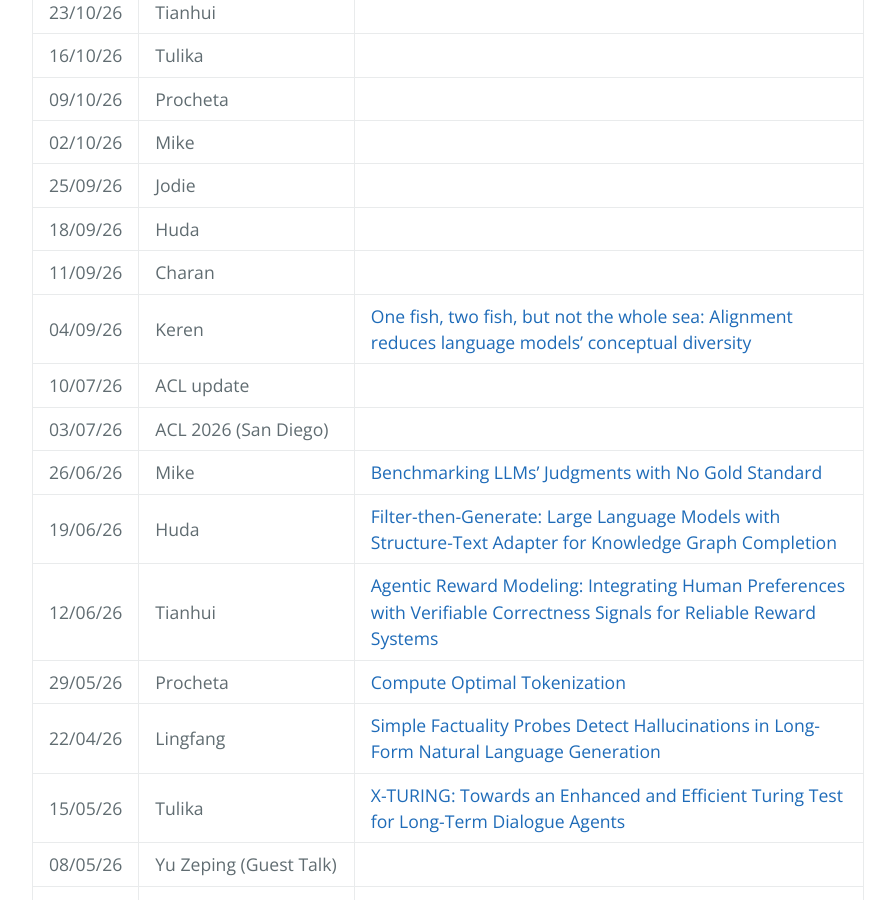
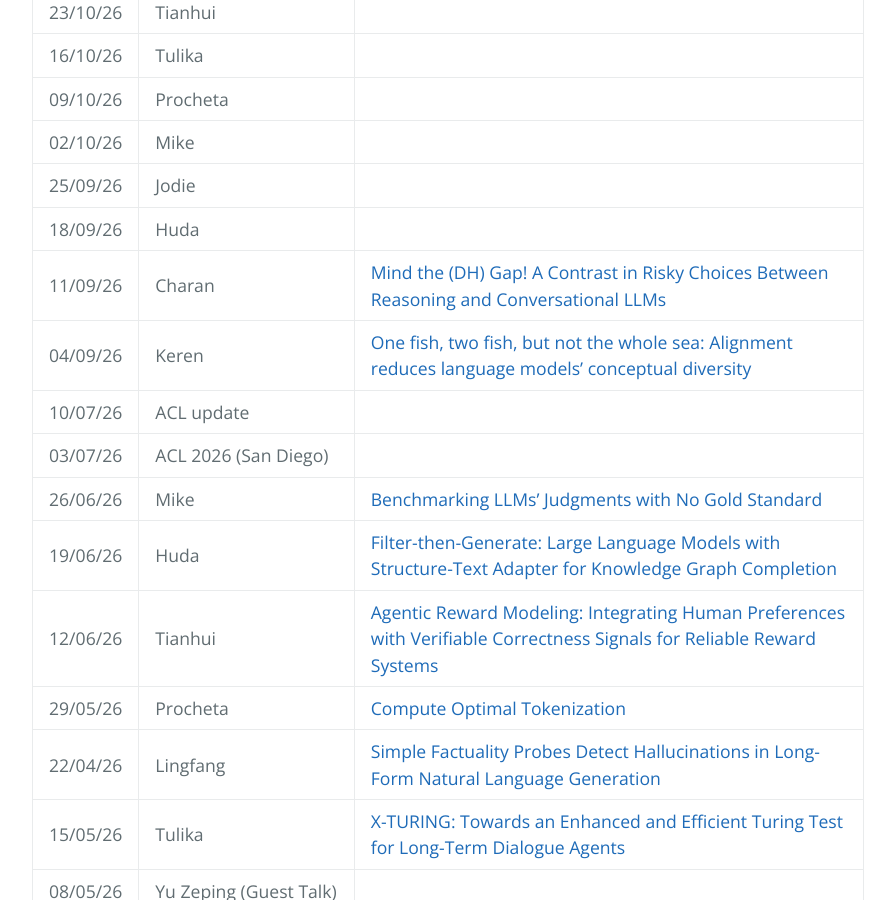
Before and after one commit to LivNLP/livnlp.github.io, a Jekyll site: the page built from reading.md, in a window 1280 px wide and 900 px high, scrolled down 671 px. Shown: the whole window, without its empty margins (192-1087 px from the left). Built offline with Jekyll 4.4.1, drawn with Linux system fonts in a browser that asks for light colours.

Commit message:
Update reading.md

```diff
--- a/reading.md
+++ b/reading.md
@@ -20,7 +20,7 @@ We meet on a weely basis to discuss recent research papers. Here is the schedule
 | 02/10/26 | Mike|
 | 25/09/26 | Jodie|
 | 18/09/26 | Huda |
-| 11/09/26 | Charan|
+| 11/09/26 | Charan| [Mind the (DH) Gap! A Contrast in Risky Choices Between Reasoning and Conversational LLMs](https://aclanthology.org/2026.acl-long.479/)
 | 04/09/26 | Keren| [One fish, two fish, but not the whole sea: Alignment reduces language models’ conceptual diversity](https://aclanthology.org/2025.naacl-long.561/)
 | 10/07/26 | ACL update |
 | 03/07/26| ACL 2026 (San Diego) |
```
